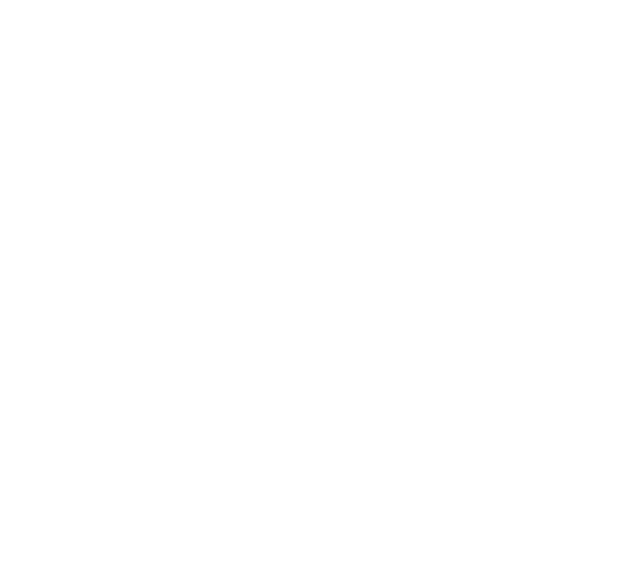
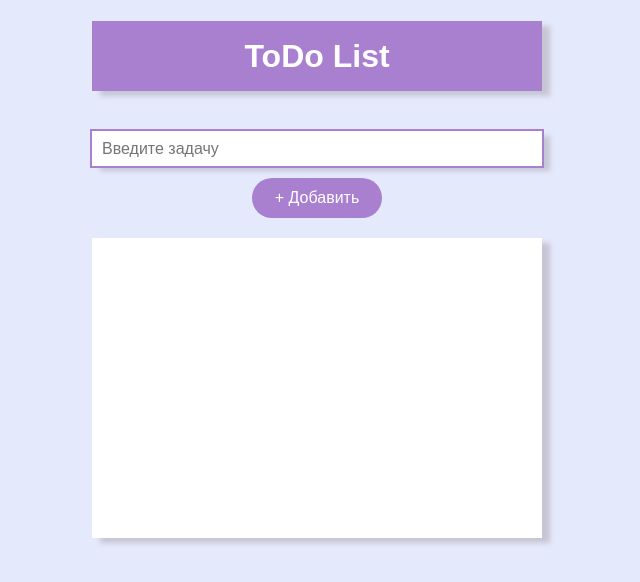
Before and after one commit to lynchdiva/to-do-list, a website: page index.html in a window 1280 px wide. Shown: the whole page, without its empty margins (323-963 px from the left). Drawn offline with Linux system fonts and the light colour scheme.

Commit message:
feat: add basic page layout

```diff
--- a/assets/styles/style.css
+++ b/assets/styles/style.css
@@ -0,0 +1,95 @@
+* {
+  box-sizing: border-box;
+}
+
+:root {
+  --box-shadow: 8px 5px 5px rgba(127, 115, 115, 0.3);
+  --main-color: rgb(115, 113, 118);
+  --main-bg-color: rgb(169, 127, 208);
+}
+
+html {
+  height: 100%;
+}
+
+body {
+  min-width: 320px;
+  min-height: 100%;
+
+  font-family: Arial, Helvetica, sans-serif;
+  color: var(--main-color);
+
+  background-color: rgb(229, 233, 252);
+}
+
+.to-do {
+  max-width: 450px;
+  width: 100%;
+  margin: 0 auto;
+}
+
+.to-do__title {
+  display: flex;
+  justify-content: center;
+  align-items: center;
+  height: 70px;
+
+  color: white;
+
+  background-color: var(--main-bg-color);
+  box-shadow: var(--box-shadow);
+}
+
+.to-do__label {
+  font-size: 0;
+}
+
+.to-do__input {
+  width: 100%;
+  height: 35px;
+  padding-left: 10px;
+
+  color: var(--main-color);
+
+  border: none;
+  box-shadow: var(--box-shadow);
+}
+
+.to-do__input:focus {
+  outline-style: solid;
+  outline-width: 2px;
+  outline-color: var(--main-bg-color);
+}
+
+.to-do__button {
+  display: block;
+  width: 130px;
+  height: 40px;
+  margin: 12px auto 0;
+  padding: 10px;
+
+  color: white;
+
+  background-color: var(--main-bg-color);
+  border-radius: 50px;
+  border: none;
+
+  cursor: pointer;
+}
+
+.to-do__button:active {
+  transform: scale(1.02);
+}
+
+.to-do__list {
+  width: 100%;
+  min-height: 300px;
+  height: 100%;
+  margin: 20px 0 0;
+  padding: 40px 50px;
+
+  color: var(--main-color);
+
+  background-color: white;
+  box-shadow: var(--box-shadow);
+}
--- a/index.html
+++ b/index.html
@@ -1,5 +1,5 @@
 <!DOCTYPE html>
-<html lang="en">
+<html lang="ru">
   <head>
     <meta charset="UTF-8" />
     <meta name="viewport" content="width=device-width, initial-scale=1.0" />
@@ -8,6 +8,24 @@
     <title>To do list</title>
   </head>
   <body>
+    <main>
+      <article class="to-do">
+        <h1 class="to-do__title">ToDo List</h1>
+
+        <label class="to-do__label" for="new-task">Введите задачу</label>
+        <input
+          class="to-do__input"
+          id="new-task"
+          name="new-task"
+          type="text"
+          placeholder="Введите задачу"
+          autofocus
+        />
+        <button class="to-do__button">+ Добавить</button>
+
+        <ul class="to-do__list"></ul>
+      </article>
+    </main>
     <script src="./assets/scripts/index.js"></script>
   </body>
 </html>
```
